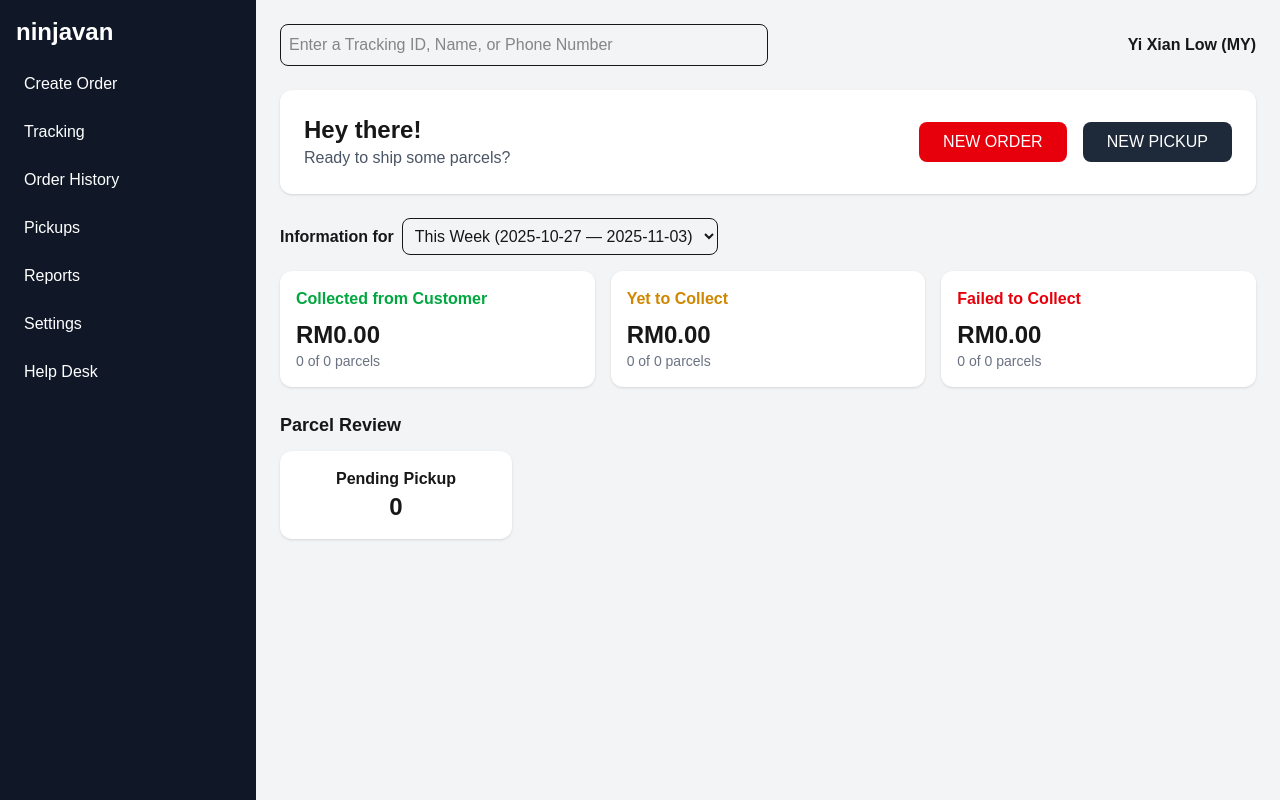
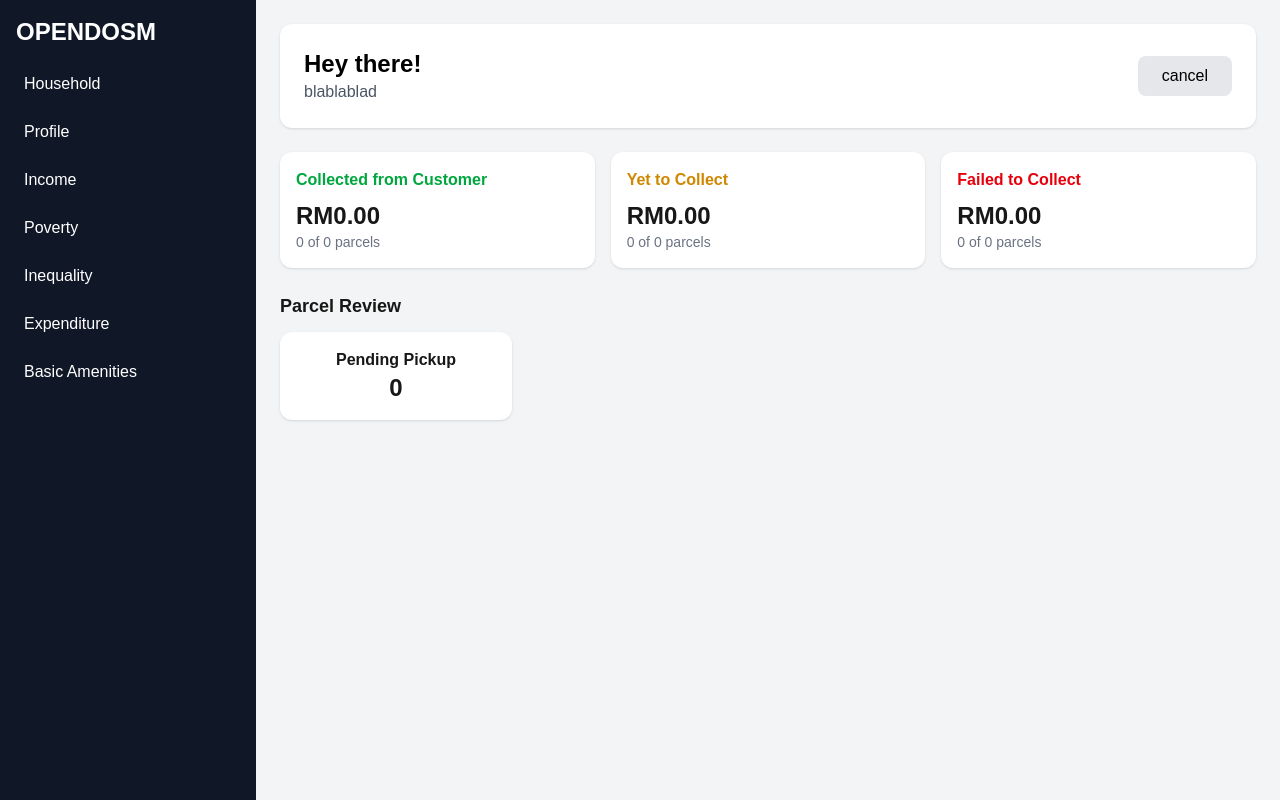
Before and after one commit to syazanihussin/opendosm, a Next.js app: page / in a window 1280 px wide. Built offline with nearby package versions, Linux system fonts and the light colour scheme.

Commit message:
add some components

```diff
--- /dev/null
+++ b/src/app/Button/Button.jsx
@@ -0,0 +1,24 @@
+import React from 'react'
+
+const Button = ({label, variant="primary"}) => {
+
+
+  const baseClasses = "px-6 py-2 rounded-lg font-medium";
+
+  const variantClasses = {
+    primary: "bg-blue-600 text-white",
+    secondary: "bg-gray-200 text-black",
+    danger: "bg-red-600 text-white",
+  };
+
+  return (
+   <>
+        <button className={`${baseClasses} ${variantClasses[variant]}`}>
+        {label}
+        </button>
+
+    </>
+  )
+}
+
+export default Button;
--- /dev/null
+++ b/src/app/Card/Card.jsx
@@ -0,0 +1,14 @@
+import React from 'react'
+
+const Card = ({children}) => {
+  return (
+    <>
+                  <div className="bg-white p-6 rounded-xl shadow mb-6 flex justify-between items-center">
+                            {children}
+                    </div>
+
+    </>
+  )
+}
+
+export default Card
--- /dev/null
+++ b/src/app/Footer/Footer.jsx
@@ -0,0 +1,9 @@
+import React from 'react'
+
+const Footer = () => {
+  return (
+    <div>Footer</div>
+  )
+}
+
+export default Footer
--- /dev/null
+++ b/src/app/Header/Header.jsx
@@ -0,0 +1,9 @@
+import React from 'react'
+
+const Header = () => {
+  return (
+    <div>Header</div>
+  )
+}
+
+export default Header
--- a/src/app/page.tsx
+++ b/src/app/page.tsx
@@ -1,10 +1,7 @@
 import Image from "next/image";
+import Button from './Button/Button'
+import Card from './Card/Card'
 
-// <div className="flex min-h-screen items-center justify-center bg-zinc-50 font-sans dark:bg-black">
-//   <main className="flex min-h-screen w-full max-w-3xl flex-col items-center justify-between py-32 px-16 bg-white dark:bg-black sm:items-start">
-
-//   </main>
-// </div>
 
 export default function Home() {
   return (
@@ -13,54 +10,36 @@ export default function Home() {
       <div className="min-h-screen bg-gray-100 flex">
 
         <aside className="w-64 bg-gray-900 text-white flex flex-col p-4 space-y-4">
-          <h1 className="text-2xl font-bold mb-4">ninjavan</h1>
+          <h1 className="text-2xl font-bold mb-4">OPENDOSM</h1>
           <nav className="flex flex-col space-y-2">
-            <button className="text-left hover:bg-gray-700 p-2 rounded">Create Order</button>
-            <button className="text-left hover:bg-gray-700 p-2 rounded">Tracking</button>
-            <button className="text-left hover:bg-gray-700 p-2 rounded">Order History</button>
-            <button className="text-left hover:bg-gray-700 p-2 rounded">Pickups</button>
-            <button className="text-left hover:bg-gray-700 p-2 rounded">Reports</button>
-            <button className="text-left hover:bg-gray-700 p-2 rounded">Settings</button>
-            <button className="text-left hover:bg-gray-700 p-2 rounded">Help Desk</button>
+            <button className="text-left hover:bg-gray-700 p-2 rounded">Household</button>
+            <button className="text-left hover:bg-gray-700 p-2 rounded">Profile</button>
+            <button className="text-left hover:bg-gray-700 p-2 rounded">Income</button>
+            <button className="text-left hover:bg-gray-700 p-2 rounded">Poverty</button>
+            <button className="text-left hover:bg-gray-700 p-2 rounded">Inequality</button>
+            <button className="text-left hover:bg-gray-700 p-2 rounded">Expenditure</button>
+            <button className="text-left hover:bg-gray-700 p-2 rounded">Basic Amenities</button>
           </nav>
         </aside>
 
         {/* Main Content */}
         <main className="flex-1 p-6">
 
-          {/* Header */}
-          <div className="flex justify-between items-center mb-6">
-            <input
-              type="text"
-              placeholder="Enter a Tracking ID, Name, or Phone Number"
-              className="w-1/2 p-2 border rounded-lg"
-            />
-            <div className="font-semibold">Yi Xian Low (MY)</div>
-          </div>
 
-          {/* Welcome Card */}
-          <div className="bg-white p-6 rounded-xl shadow mb-6 flex justify-between items-center">
+
+          <Card>
             <div>
-              <h2 className="text-2xl font-bold">Hey there!</h2>
-              <p className="text-gray-600">Ready to ship some parcels?</p>
+              <h2 className="text-black text-2xl font-bold">Hey there!</h2>
+              <p className="text-gray-600">blablablad</p>
             </div>
 
             <div className="space-x-4">
-              <button className="bg-red-600 text-white px-6 py-2 rounded-lg">NEW ORDER</button>
-              <button className="bg-gray-800 text-white px-6 py-2 rounded-lg">NEW PICKUP</button>
+             <Button variant="secondary" label="cancel" />
             </div>
-          </div>
+          </Card>
 
-          {/* Info Section */}
-          <div>
-            <div className="flex items-center space-x-2 mb-4">
-              <span className="font-semibold">Information for</span>
-              <select className="p-2 border rounded-lg">
-                <option>This Week (2025-10-27 — 2025-11-03)</option>
-              </select>
-            </div>
 
-            {/* COD Cards */}
+
             <div className="grid grid-cols-3 gap-4 mb-6">
               <div className="bg-white p-4 rounded-xl shadow">
                 <h3 className="font-semibold mb-2 text-green-600">Collected from Customer</h3>
@@ -89,9 +68,19 @@ export default function Home() {
                 <p className="text-2xl font-bold">0</p>
               </div>
             </div>
-          </div>
 
         </main>  {/* ✅ Closing MAIN */}
+
+
+        {/*
+        <footer className="bg-gray-900 text-white py-6 mt-10">
+            <div className="max-w-7xl mx-auto px-4 text-center">
+              <p className="text-sm text-gray-400">
+                © {new Date().getFullYear()} Your Company. All rights reserved.
+              </p>
+            </div>
+          </footer> */}
+
 
       </div>      {/* ✅ Closing MAIN WRAPPER */}
 
```
